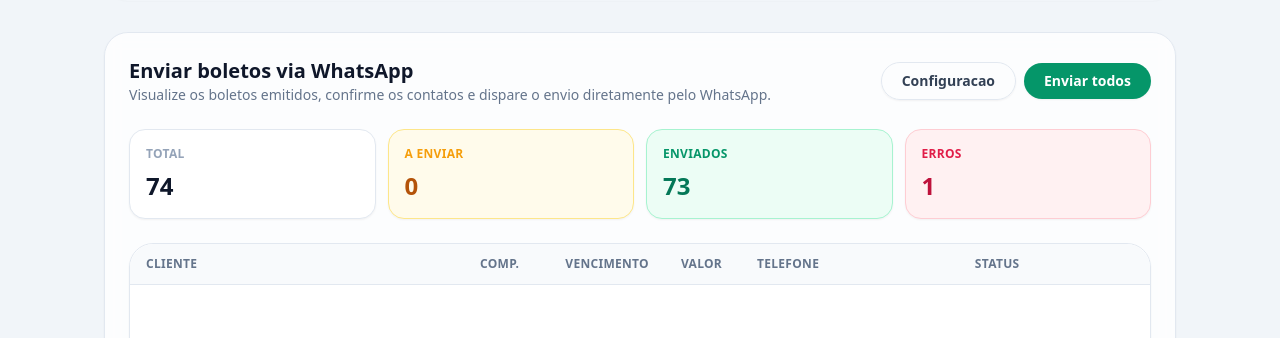
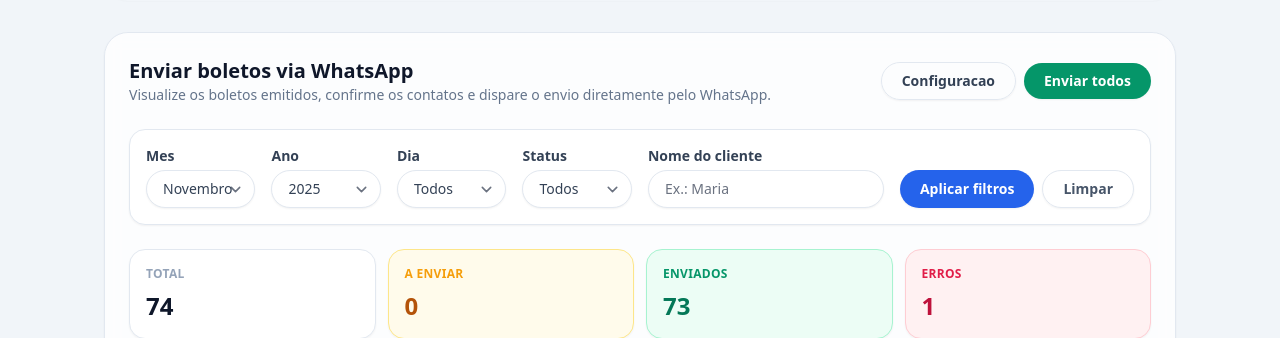
Before and after one commit to ADRIANO1992DIAS/Receber_inter_2, a Django app: page /enviaboleto/ in a window 1280 px wide. Shown: the part 164-502 px from the top of the page. Run offline with Django 5.2, Linux system fonts and the light colour scheme; a user stored in the database is signed in; data comes from the database, SQL or seed files in the repository; both versions use the stored data as it was after the commit; some libraries are stand-ins or nearby versions.

Commit message:
alteracao

```diff
--- a/billing/views.py
+++ b/billing/views.py
@@ -1371,23 +1371,22 @@ def cliente_delete(request, cliente_id: int):
     return render(request, "billing/cliente_confirm_delete.html", {"cliente": cliente})
 
 
-@login_required
-def boletos_list(request):
-    boletos = Boleto.objects.select_related("cliente")
-
+
+
+
+
+def _aplicar_filtros_boletos(request, queryset, *, incluir_status=True):
+    """Aplica filtros compartilhados e retorna o queryset filtrado mais o contexto."""
     hoje = timezone.localdate()
     mes_param_raw = request.GET.get("mes") if "mes" in request.GET else str(hoje.month)
     ano_param_raw = request.GET.get("ano") if "ano" in request.GET else str(hoje.year)
 
     mes_param = (mes_param_raw or "").strip()
     ano_param = (ano_param_raw or "").strip()
-    if "status" in request.GET:
-        status_param_raw = request.GET.get("status", "")
-    else:
-        status_param_raw = Boleto.STATUS_EMITIDO
-    status_param = (status_param_raw or "").strip()
     dia_param = request.GET.get("dia", "").strip()
     nome_param = request.GET.get("nome", "").strip()
+
+    boletos_filtrados = queryset
 
     mes_selecionado = ""
     if mes_param:
@@ -1396,7 +1395,7 @@ def boletos_list(request):
         except ValueError:
             mes_valor = None
         if mes_valor and 1 <= mes_valor <= 12:
-            boletos = boletos.filter(competencia_mes=mes_valor)
+            boletos_filtrados = boletos_filtrados.filter(competencia_mes=mes_valor)
             mes_selecionado = str(mes_valor)
 
     ano_selecionado = ""
@@ -1406,31 +1405,41 @@ def boletos_list(request):
         except ValueError:
             ano_valor = None
         if ano_valor:
-            boletos = boletos.filter(competencia_ano=ano_valor)
+            boletos_filtrados = boletos_filtrados.filter(competencia_ano=ano_valor)
             ano_selecionado = str(ano_valor)
 
-    status_choices_map = dict(Boleto.STATUS_CHOICES)
-    status_choices_visiveis = sorted(
-        [
-            (value, label)
-            for value, label in Boleto.STATUS_CHOICES
-            if value != "novo"
-        ],
-        key=lambda item: item[1],
-    )
-    status_opcoes = [{"value": "", "label": "Todos"}] + [
-        {"value": value, "label": label} for value, label in status_choices_visiveis
-    ]
-    status_opcoes.append({"value": "pago_pix", "label": "Pago (PIX)"})
-    status_choices_map["pago_pix"] = "Pago (PIX)"
-
+    status_opcoes: List[Dict[str, str]] = []
     status_selecionado = ""
-    if status_param == "pago_pix":
-        boletos = boletos.filter(status=Boleto.STATUS_PAGO, forma_pagamento="pix")
-        status_selecionado = status_param
-    elif status_param and status_param in status_choices_map:
-        boletos = boletos.filter(status=status_param)
-        status_selecionado = status_param
+    if incluir_status:
+        if "status" in request.GET:
+            status_param_raw = request.GET.get("status", "")
+        else:
+            status_param_raw = Boleto.STATUS_EMITIDO
+        status_param = (status_param_raw or "").strip()
+
+        status_choices_map = dict(Boleto.STATUS_CHOICES)
+        status_choices_visiveis = sorted(
+            [
+                (value, label)
+                for value, label in Boleto.STATUS_CHOICES
+                if value != "novo"
+            ],
+            key=lambda item: item[1],
+        )
+        status_opcoes = [{"value": "", "label": "Todos"}] + [
+            {"value": value, "label": label} for value, label in status_choices_visiveis
+        ]
+        status_opcoes.append({"value": "pago_pix", "label": "Pago (PIX)"})
+        status_choices_map["pago_pix"] = "Pago (PIX)"
+
+        if status_param == "pago_pix":
+            boletos_filtrados = boletos_filtrados.filter(status=Boleto.STATUS_PAGO, forma_pagamento="pix")
+            status_selecionado = status_param
+        elif status_param and status_param in status_choices_map:
+            boletos_filtrados = boletos_filtrados.filter(status=status_param)
+            status_selecionado = status_param
+    else:
+        status_selecionado = (request.GET.get("status", "") or "").strip()
 
     dia_selecionado = ""
     if dia_param:
@@ -1439,12 +1448,12 @@ def boletos_list(request):
         except ValueError:
             dia_valor = None
         if dia_valor and 1 <= dia_valor <= 31:
-            boletos = boletos.filter(data_vencimento__day=dia_valor)
+            boletos_filtrados = boletos_filtrados.filter(data_vencimento__day=dia_valor)
             dia_selecionado = str(dia_valor)
 
     nome_selecionado = ""
     if nome_param:
-        boletos = boletos.filter(cliente__nome__icontains=nome_param)
+        boletos_filtrados = boletos_filtrados.filter(cliente__nome__icontains=nome_param)
         nome_selecionado = nome_param
 
     anos_disponiveis = list(
@@ -1470,10 +1479,7 @@ def boletos_list(request):
         if dia is not None
     ]
 
-    boletos = boletos.order_by("cliente__nome", "-criado_em")
-
-    context = {
-        "boletos": boletos,
+    contexto_filtros = {
         "meses": meses_contexto,
         "anos": [str(ano) for ano in anos_disponiveis],
         "dias": dias_contexto,
@@ -1483,6 +1489,20 @@ def boletos_list(request):
         "status_opcoes": status_opcoes,
         "status_selecionado": status_selecionado,
         "nome_selecionado": nome_selecionado,
+    }
+
+    return boletos_filtrados, contexto_filtros
+
+
+@login_required
+def boletos_list(request):
+    boletos_queryset = Boleto.objects.select_related("cliente")
+    boletos_filtrados, contexto_filtros = _aplicar_filtros_boletos(request, boletos_queryset)
+    boletos = boletos_filtrados.order_by("cliente__nome", "-criado_em")
+
+    context = {
+        "boletos": boletos,
+        **contexto_filtros,
     }
     return render(request, "billing/boletos_list.html", context)
 
@@ -1755,11 +1775,31 @@ def enviar_boletos_whatsapp(request):
     config = WhatsappConfig.get_solo()
     mensagem_form = WhatsappMensagemForm(instance=config)
 
-    boletos_queryset = (
-        Boleto.objects.filter(status=Boleto.STATUS_EMITIDO)
-        .select_related("cliente")
-        .order_by("data_vencimento", "id")
-    )
+
+    boletos_queryset = Boleto.objects.select_related("cliente")
+    boletos_filtrados, contexto_filtros = _aplicar_filtros_boletos(
+        request,
+        boletos_queryset,
+        incluir_status=False,
+    )
+    boletos_filtrados = boletos_filtrados.filter(status=Boleto.STATUS_EMITIDO)
+    status_envio_opcoes = [
+        {"value": "", "label": "Todos"},
+        {"value": "enviado", "label": "Enviado"},
+        {"value": "a_enviar", "label": "A enviar"},
+        {"value": "erro", "label": "Erro"},
+    ]
+    status_envio_param = (request.GET.get("status", "") or "").strip().lower()
+    valores_status_validos = {op["value"] for op in status_envio_opcoes if op["value"]}
+    if status_envio_param and status_envio_param not in valores_status_validos:
+        status_envio_param = ""
+    contexto_filtros.update(
+        {
+            "status_opcoes": status_envio_opcoes,
+            "status_selecionado": status_envio_param,
+        }
+    )
+    boletos_queryset = boletos_filtrados.order_by("data_vencimento", "id")
     boletos = list(boletos_queryset)
 
     session_status_map = dict(request.session.get("boletos_envio_status", {}))
@@ -1788,6 +1828,15 @@ def enviar_boletos_whatsapp(request):
                 return payload
         return ""
 
+    def _status_envio_slug(label: Optional[str]) -> str:
+        texto = (label or "").strip().lower()
+        if "erro" in texto:
+            return "erro"
+        if "enviado" in texto:
+            return "enviado"
+        return "a_enviar"
+
+
     resultados: List[Dict[str, Any]] = []
     alvo_ids_raw = request.POST.getlist("boleto_id") if request.method == "POST" else []
 
@@ -1878,41 +1927,45 @@ def enviar_boletos_whatsapp(request):
                 status_label = "A enviar"
         status_map[boleto.id] = status_label
 
-    tabela_boletos: List[Dict[str, Any]] = []
+    linhas_boletos: List[Tuple[Dict[str, Any], str]] = []
     for boleto in boletos:
-        if boleto.status != Boleto.STATUS_EMITIDO:
-            continue
         cliente = boleto.cliente
         telefone_whatsapp = format_whatsapp_phone(cliente)
         telefone_display = telefone_whatsapp.split("@")[0] if telefone_whatsapp else ""
         bloqueios: List[str] = []
+        if boleto.status != Boleto.STATUS_EMITIDO:
+            descricao_status = boleto.get_status_display()
+            bloqueios.append(f"Status atual impede envio: {descricao_status}.")
         pdf_disponivel = _pdf_existe_localmente(boleto)
         if not telefone_whatsapp:
             bloqueios.append("Telefone do cliente invalido ou ausente.")
         if not pdf_disponivel:
-            bloqueios.append("PDF do boleto ainda nÃ£o foi baixado.")
-        tabela_boletos.append(
-            {
-                "id": boleto.id,
-                "cliente": cliente.nome,
-                "competencia": f"{boleto.competencia_mes:02d}/{boleto.competencia_ano}",
-                "valor": boleto.valor,
-                "vencimento": boleto.data_vencimento,
-                "telefone": telefone_display,
-                "telefone_whatsapp": telefone_whatsapp,
-                "telefone_bruto": f"{cliente.ddd or ''}{cliente.telefone or ''}",
-                "codigo_barras": boleto.codigo_barras or boleto.linha_digitavel or "",
-                "pdf_url": boleto.pdf.url if pdf_disponivel else "",
-                "pdf_disponivel": pdf_disponivel,
-                "status_envio": status_map.get(boleto.id, "A enviar"),
-                "pode_enviar": not bloqueios,
-                "bloqueios": bloqueios,
-                "detalhe_envio": session_detail_map.get(
-                    str(boleto.id),
-                    boleto.whatsapp_status_detail or "",
-                ),
-            }
-        )
+            bloqueios.append("PDF do boleto ainda nao foi baixado.")
+        status_envio_label = status_map.get(boleto.id, "A enviar")
+        status_envio_slug = _status_envio_slug(status_envio_label)
+        linha = {
+            "id": boleto.id,
+            "cliente": cliente.nome,
+            "competencia": f"{boleto.competencia_mes:02d}/{boleto.competencia_ano}",
+            "valor": boleto.valor,
+            "vencimento": boleto.data_vencimento,
+            "telefone": telefone_display,
+            "telefone_whatsapp": telefone_whatsapp,
+            "telefone_bruto": f"{cliente.ddd or ''}{cliente.telefone or ''}",
+            "codigo_barras": boleto.codigo_barras or boleto.linha_digitavel or "",
+            "pdf_url": boleto.pdf.url if pdf_disponivel else "",
+            "pdf_disponivel": pdf_disponivel,
+            "status_envio": status_envio_label,
+            "pode_enviar": not bloqueios,
+            "bloqueios": bloqueios,
+            "detalhe_envio": session_detail_map.get(
+                str(boleto.id),
+                boleto.whatsapp_status_detail or "",
+            ),
+        }
+        linhas_boletos.append((linha, status_envio_slug))
+
+    tabela_boletos = [linha for linha, slug in linhas_boletos if not status_envio_param or slug == status_envio_param]
 
     total = len(tabela_boletos)
     enviados = sum(1 for item in tabela_boletos if item["status_envio"] == "Enviado")
@@ -1920,6 +1973,7 @@ def enviar_boletos_whatsapp(request):
     pendentes = total - enviados - erros
 
     context = {
+        **contexto_filtros,
         "boletos": tabela_boletos,
         "total": total,
         "total_enviados": enviados,
--- a/templates/billing/enviar_boletos_whatsapp.html
+++ b/templates/billing/enviar_boletos_whatsapp.html
@@ -31,6 +31,86 @@
         {% endif %}
       </div>
     </div>
+
+
+    <form method="get" class="rounded-2xl border border-slate-200 bg-white p-4 shadow-sm">
+      <div class="flex flex-col gap-4 md:flex-row md:items-end">
+        <div class="flex flex-1 flex-col gap-1 md:max-w-xs">
+          <label class="text-sm font-semibold text-slate-700" for="filtro-mes">Mes</label>
+          <select
+            id="filtro-mes"
+            name="mes"
+            class="rounded-full border border-slate-200 px-4 py-2 text-sm text-slate-700 shadow-sm focus:border-brand-300 focus:outline-none focus:ring-2 focus:ring-brand-200"
+          >
+            {% for mes in meses %}
+              <option value="{{ mes.value }}"{% if mes.value == mes_selecionado %} selected{% endif %}>{{ mes.label }}</option>
+            {% endfor %}
+          </select>
+        </div>
+        <div class="flex flex-1 flex-col gap-1 md:max-w-xs">
+          <label class="text-sm font-semibold text-slate-700" for="filtro-ano">Ano</label>
+          <select
+            id="filtro-ano"
+            name="ano"
+            class="rounded-full border border-slate-200 px-4 py-2 text-sm text-slate-700 shadow-sm focus:border-brand-300 focus:outline-none focus:ring-2 focus:ring-brand-200"
+          >
+            <option value=""{% if not ano_selecionado %} selected{% endif %}>Todos</option>
+            {% for ano in anos %}
+              <option value="{{ ano }}"{% if ano == ano_selecionado %} selected{% endif %}>{{ ano }}</option>
+            {% endfor %}
+          </select>
+        </div>
+        <div class="flex flex-1 flex-col gap-1 md:max-w-xs">
+          <label class="text-sm font-semibold text-slate-700" for="filtro-dia">Dia</label>
+          <select
+            id="filtro-dia"
+            name="dia"
+            class="rounded-full border border-slate-200 px-4 py-2 text-sm text-slate-700 shadow-sm focus:border-brand-300 focus:outline-none focus:ring-2 focus:ring-brand-200"
+          >
+            {% for dia in dias %}
+              <option value="{{ dia.value }}"{% if dia.value == dia_selecionado %} selected{% endif %}>{{ dia.label }}</option>
+            {% endfor %}
+          </select>
+        </div>
+        <div class="flex flex-1 flex-col gap-1 md:max-w-xs">
+          <label class="text-sm font-semibold text-slate-700" for="filtro-status">Status</label>
+          <select
+            id="filtro-status"
+            name="status"
+            class="rounded-full border border-slate-200 px-4 py-2 text-sm text-slate-700 shadow-sm focus:border-brand-300 focus:outline-none focus:ring-2 focus:ring-brand-200"
+          >
+            {% for status in status_opcoes %}
+              <option value="{{ status.value }}"{% if status.value == status_selecionado %} selected{% endif %}>{{ status.label }}</option>
+            {% endfor %}
+          </select>
+        </div>
+        <div class="flex flex-1 flex-col gap-1 md:max-w-xs">
+          <label class="text-sm font-semibold text-slate-700" for="filtro-nome">Nome do cliente</label>
+          <input
+            id="filtro-nome"
+            name="nome"
+            type="text"
+            value="{{ nome_selecionado }}"
+            placeholder="Ex.: Maria"
+            class="rounded-full border border-slate-200 px-4 py-2 text-sm text-slate-700 shadow-sm focus:border-brand-300 focus:outline-none focus:ring-2 focus:ring-brand-200"
+          />
+        </div>
+        <div class="flex flex-row gap-2">
+          <button
+            type="submit"
+            class="inline-flex items-center justify-center rounded-full bg-brand-600 px-5 py-2 text-sm font-semibold text-white shadow-sm transition hover:bg-brand-700 focus-visible:outline focus-visible:outline-2 focus-visible:outline-offset-2 focus-visible:outline-brand-500"
+          >
+            Aplicar filtros
+          </button>
+          <a
+            href="{% url 'enviar_boletos_whatsapp' %}"
+            class="inline-flex items-center justify-center rounded-full border border-slate-200 px-5 py-2 text-sm font-semibold text-slate-600 shadow-sm transition hover:border-brand-300 hover:text-brand-700"
+          >
+            Limpar
+          </a>
+        </div>
+      </div>
+    </form>
 
     <div
       id="configuracao-panel"
```
Also changed, not shown: data/db.sqlite3.
